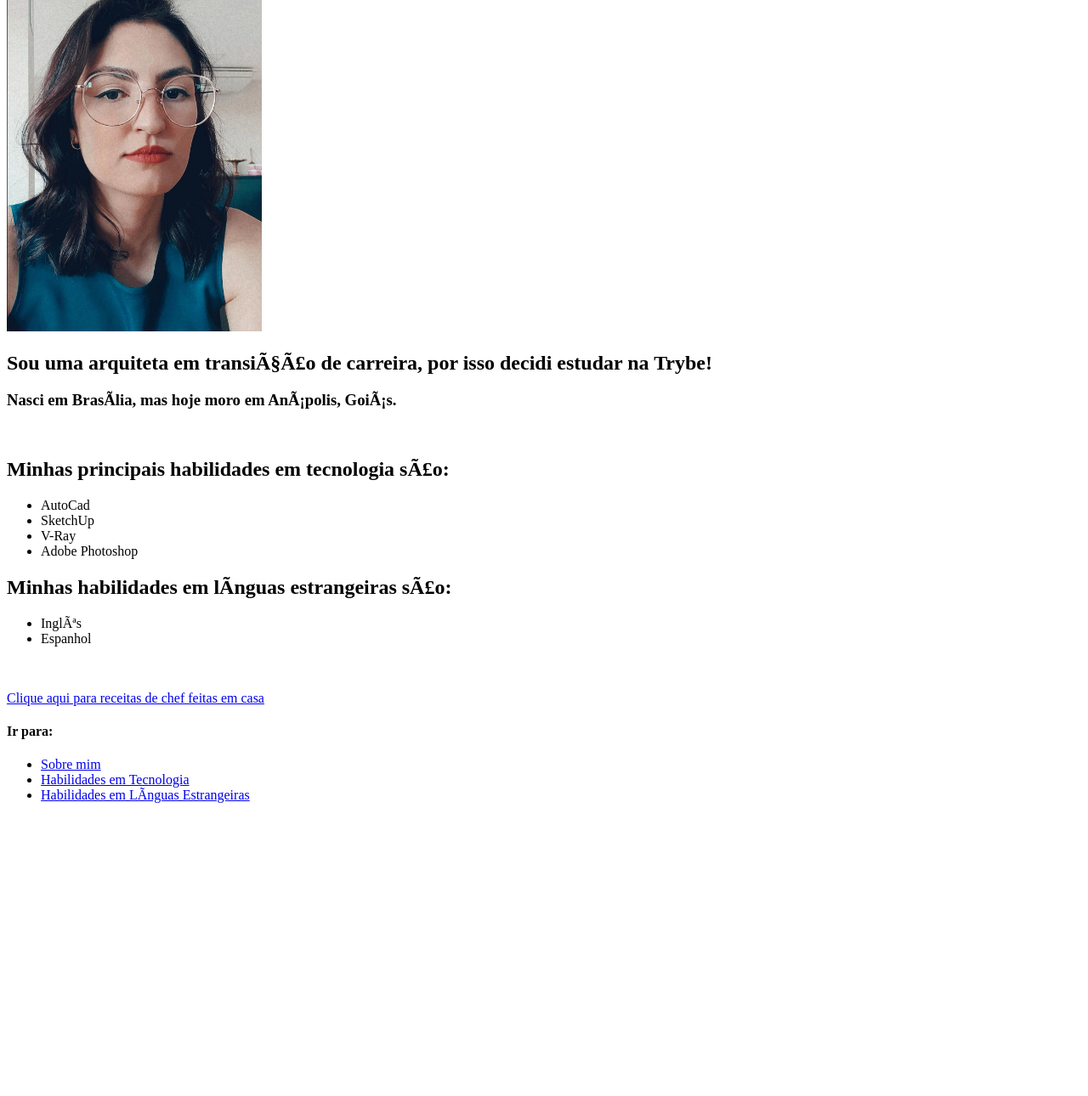
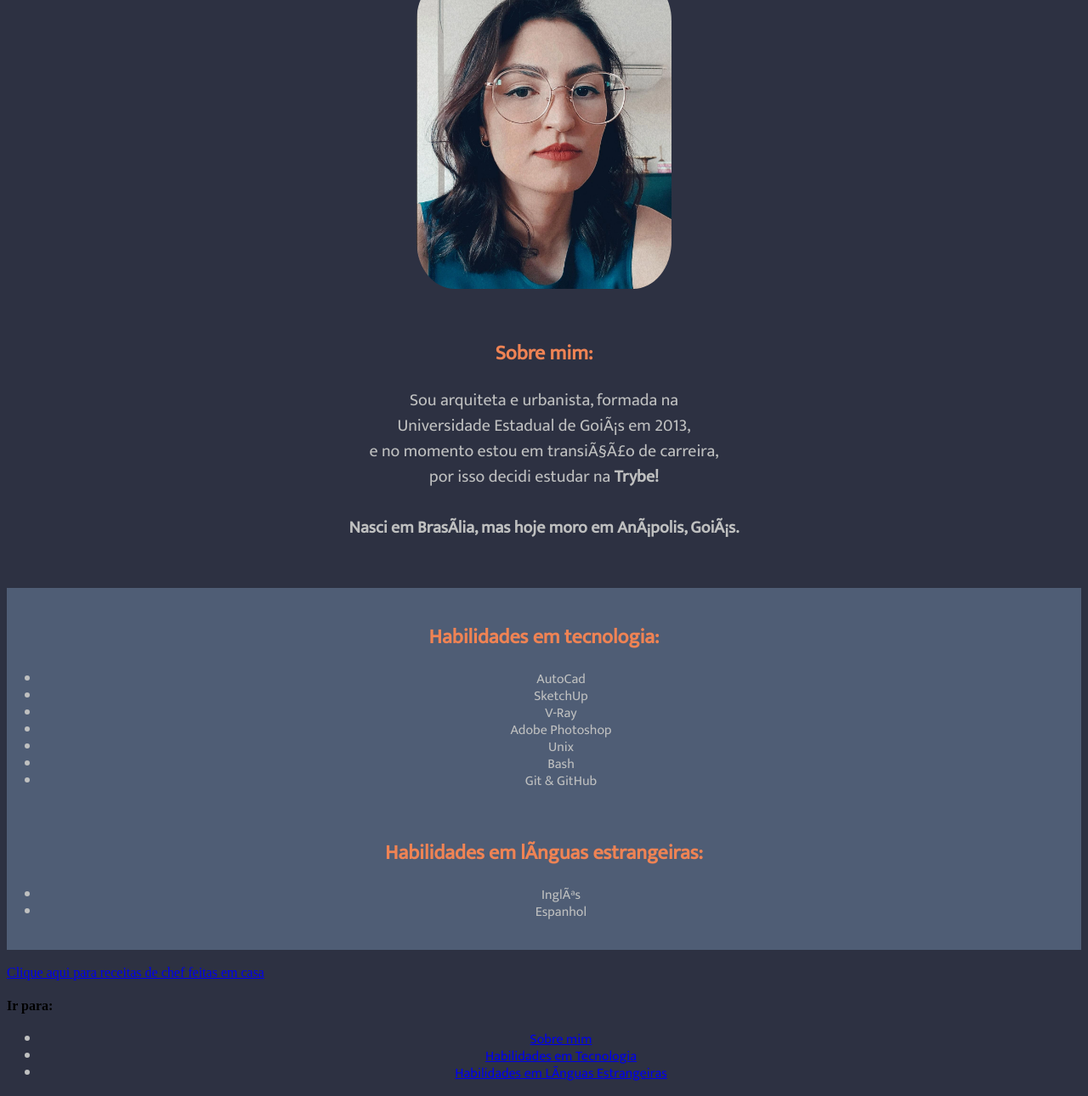
Before and after one commit to isadora-sga/Portif-lio, a plain HTML site: page index.html in a window 1280 px wide. Shown: the part 127-1417 px from the top of the page at 85% size. Before the commit the page ends 1088 px from the top, so only its background shows below. Drawn offline with Linux system fonts and the light colour scheme.

Commit message:
Adicionando CSS

```diff
--- a/index.html
+++ b/index.html
@@ -1,5 +1,52 @@
 <!DOCTYPE html>
 <html lang="pt-br">
+<link rel="preconnect" href="https://fonts.googleapis.com">
+<link rel="preconnect" href="https://fonts.gstatic.com" crossorigin>
+<link href="https://fonts.googleapis.com/css2?family=Mukta&display=swap" rel="stylesheet">
+<style>
+    h1 {
+        text-align: center;
+        font-family: Mukta, sans-serif;
+        font-weight: 600;
+        color: #EF8354;
+    }
+
+    h2 {
+        text-align: center;
+        font-family: Mukta, sans-serif;
+        color: #EF8354;
+    }
+    p {
+        font-family: Mukta, sans-serif;
+        font-weight: 500;
+        color: #bfc0c0;
+        line-height: 30px;
+        text-align: center;
+        font-size: 20px;
+
+    }
+
+    .picture {
+        border-radius: 15%;
+        display: block;
+        margin-left: auto;
+        margin-right: auto;
+    }
+
+    .division {
+        background: #4F5D75;
+    }
+
+    li {
+        text-align: center;
+        font-family: Mukta, sans-serif;
+        color: #BFC0C0;
+        line-height: 20px;
+    }
+    body {
+        background-color: #2D3142;
+    }
+</style>
 
 <head>
     <meta charset="uft-8">
@@ -8,33 +55,41 @@
 
 <body>
     <h1>Olá, meu nome é <em>Isadora Araújo</em></h1>
-    <img src="./Captura de tela de 2022-08-08 19-09-58.png" alt="Foto de Isadora" width="300px
-        ">
-    <h2>Sou uma arquiteta em transição de carreira, por isso decidi estudar na <strong>Trybe!</strong></h2>
-
-    <h3 id="Sobre Mim">Nasci em Brasília, mas hoje moro em Anápolis, Goiás.</h3>
+    <img src="./02.png" alt="Foto de Isadora" width="300px" class="picture"> <br><br>
+    <h2>Sobre mim:</h2>
+    <p id="about-me">Sou arquiteta e urbanista, formada na <br>Universidade Estadual de Goiás em 2013, <br>e no momento estou em
+        transição de carreira, <br>por isso decidi estudar na <strong>Trybe!</strong>
+    <br><br><strong>Nasci em Brasília, mas hoje moro em Anápolis, Goiás.</strong></p> <br>
     <br>
-    <h2 id="Tecnologia">Minhas principais habilidades em tecnologia são:</h2>
+    <div class="division">
+    <br><h2 id="tech-skills">Habilidades em tecnologia:</h2>
     <ul>
         <li>AutoCad</li>
         <li>SketchUp</li>
         <li>V-Ray</li>
         <li>Adobe Photoshop</li>
+        <li>Unix</li>
+        <li>Bash</li>
+        <li>Git & GitHub</li>
     </ul>
-    <h2 id="Linguas">Minhas habilidades em línguas estrangeiras são:</h2>
+    <br>
+    <h2 id="languages">Habilidades em línguas estrangeiras:</h2>
     <ul>
         <li>Inglês</li>
         <li>Espanhol</li>
     </ul>
-<br><br><a href="https://www.youtube.com/c/JoshuaWeissman" target="_blank"> Clique aqui para receitas de chef feitas em casa</a>
-<br>
-<h4>Ir para:</h4>
-<ul>
-    <li><a href="#Sobre mim"> Sobre mim</a></li>
-    <li><a href="#Tecnologia"> Habilidades em Tecnologia</a></li>
-    <li><a href="#Linguas"> Habilidades em Línguas Estrangeiras</a></li>
+    <br>
+</div>
+    <br><a href="https://www.youtube.com/c/JoshuaWeissman" target="_blank"> Clique aqui para receitas de chef feitas
+        em casa</a>
+    <br>
+    <h4>Ir para:</h4>
+    <ul>
+        <li><a href="#about-me"> Sobre mim</a></li>
+        <li><a href="#tech-skills"> Habilidades em Tecnologia</a></li>
+        <li><a href="#languages"> Habilidades em Línguas Estrangeiras</a></li>
 
-</ul>
+    </ul>
 </body>
 
 </html>
```
Also changed, not shown: 02.png (added).
